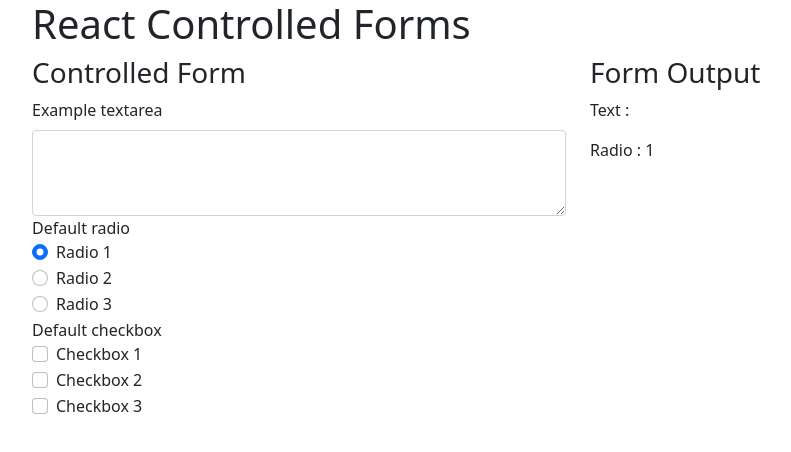
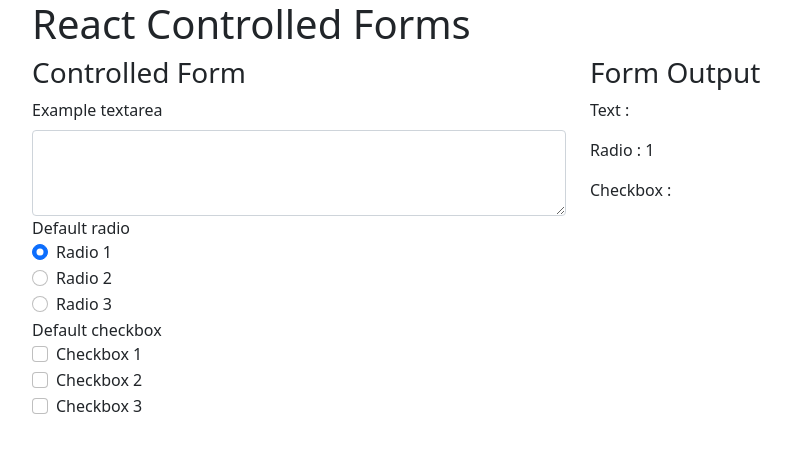
Before and after one commit to Xsvampire3/React-Controlled-Forms---Handling-Form-Submission-Adding-Two-Way-Binding-Child---3e3othjnllne, a React (Create React App) app: page / in a window 1280 px wide. Shown: the top 452 px of the page, without its empty margins (62-853 px from the left). Built offline with nearby package versions, Linux system fonts and the light colour scheme.

Commit message:
Update App.js

```diff
--- a/src/App.js
+++ b/src/App.js
@@ -141,12 +141,17 @@
       <p className="radio">
         <span className="title">Radio : </span>{radio}
       </p>
-      {checkbox.filter(Boolean).length > 0 && (
-  <p className="checkbox">
-    <span className="title">Checkbox : </span> [ {checkbox.map((isChecked, index) => isChecked && index + 1).filter(Boolean).join(", ")} ]
-  </p>
-)}
-    </div>
+        <p className="checkbox">
+        <span className="title">Checkbox : </span>
+
+        {checkbox.filter(Boolean).length > 0 && (
+    <>
+       [ {checkbox.map((isChecked, index) => isChecked && `${index + 1}`).filter(Boolean).join(", ")} ]
+    </>
+  )}
+
+      </p>
+      </div>
   </div>
 </div>
 );
```
